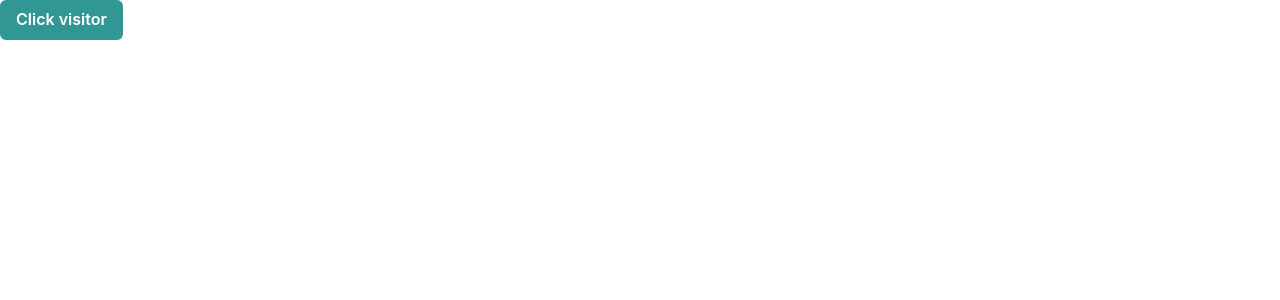
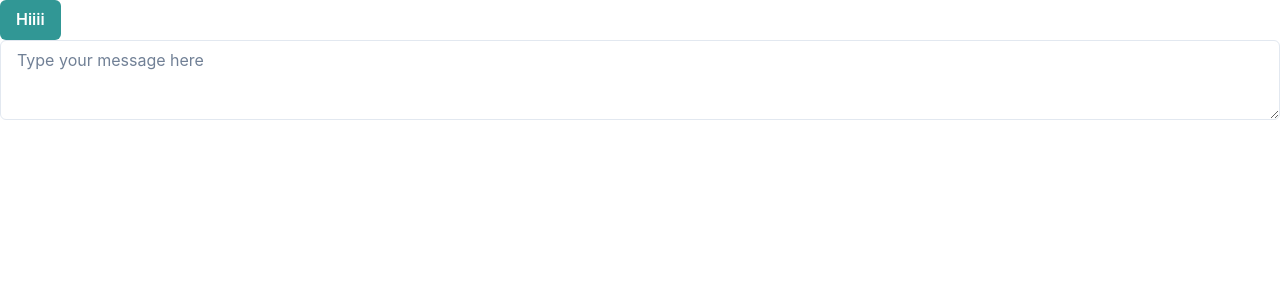
Before and after one commit to AI-Hack-gator/ai_days_fe, a React (Create React App) app: page / in a window 1280 px wide. Shown: the top 300 px of the page. Built offline with nearby package versions, Linux system fonts and the light colour scheme.

Commit message:
setup the state with use content with textarea demo

```diff
--- a/src/App.tsx
+++ b/src/App.tsx
@@ -1,18 +1,14 @@
+// /App.tsx
 import React from 'react';
 import { Box, Button, ChakraProvider } from '@chakra-ui/react';
 import logo from './logo.svg';
 import { UserSession } from './types';
+import Home from './components/Home';
 
 function App() {
-  const userSession: UserSession = {
-    is_customer: false,
-  };
-
   return (
     <ChakraProvider>
-      <Box>
-        <Button colorScheme="teal">Click {userSession.is_customer ? "customer" : "visitor"} </Button>
-      </Box>
+      <Home />
     </ChakraProvider>
   );
 }
--- /dev/null
+++ b/src/components/Home.tsx
@@ -0,0 +1,31 @@
+// components/Home.tsx
+import React from 'react';
+import { Box, Button, Flex } from '@chakra-ui/react';
+import { ChatGPTMessage, InputInfo, Row, UserSession } from '../types';
+import MessageInput from './MessageInput';
+import { ChatProvider } from '../contexts/ChatContext';
+
+const Home: React.FC = () => {
+  const [messages, setMessages] = React.useState<ChatGPTMessage[]>([]);
+  const [rows, setRows] = React.useState<Row[]>([]);
+  const [userSession, setUserSession] = React.useState<UserSession>({
+    is_customer: true,
+  });
+  const [inputInfo, setInputInfo] = React.useState<InputInfo>({
+    text: '',
+    loading: false,
+  });
+
+  return (
+    <ChatProvider>
+      <Box>
+        <Button colorScheme="teal">
+          Hiiii
+        </Button>
+        <MessageInput />
+      </Box>
+    </ChatProvider>
+  );
+};
+
+export default Home;
--- /dev/null
+++ b/src/components/MessageInput.tsx
@@ -0,0 +1,18 @@
+// components/MessageInput.tsx
+import React, { useContext } from 'react';
+import { Textarea } from '@chakra-ui/react';
+import { ChatContext, ChatContextType } from '../contexts/ChatContext';
+
+const MessageInput: React.FC = () => {
+  const { inputInfo, setInputInfo } = useContext<ChatContextType>(ChatContext);
+
+  const handleChange = (e: React.ChangeEvent<HTMLTextAreaElement>) => {
+    setInputInfo((prev) => ({ ...prev, text: e.target.value }));
+  };
+
+  console.log(inputInfo.text)
+
+  return <Textarea placeholder="Type your message here" value={inputInfo.text} onChange={handleChange} />;
+};
+
+export default MessageInput;
--- /dev/null
+++ b/src/contexts/ChatContext.tsx
@@ -0,0 +1,42 @@
+// contexts/ChatContext.tsx
+import React from 'react';
+import { ChatGPTMessage, InputInfo, Row, UserSession } from '../types';
+
+export type ChatContextType = {
+  messages: ChatGPTMessage[];
+  setMessages: React.Dispatch<React.SetStateAction<ChatGPTMessage[]>>;
+  rows: Row[];
+  setRows: React.Dispatch<React.SetStateAction<Row[]>>;
+  userSession: UserSession;
+  setUserSession: React.Dispatch<React.SetStateAction<UserSession>>;
+  inputInfo: InputInfo;
+  setInputInfo: React.Dispatch<React.SetStateAction<InputInfo>>;
+};
+
+const defaultContextValue = {
+  messages: [],
+  setMessages: () => {},
+  rows: [],
+  setRows: () => {},
+  userSession: { is_customer: true },
+  setUserSession: () => {},
+  inputInfo: { text: '', loading: false },
+  setInputInfo: () => {},
+};
+
+export const ChatContext = React.createContext<ChatContextType>(defaultContextValue);
+
+export const ChatProvider: React.FC<React.PropsWithChildren<{}>> = ({ children }) => {
+  const [messages, setMessages] = React.useState<ChatGPTMessage[]>(defaultContextValue.messages);
+  const [rows, setRows] = React.useState<Row[]>(defaultContextValue.rows);
+  const [userSession, setUserSession] = React.useState<UserSession>(defaultContextValue.userSession);
+  const [inputInfo, setInputInfo] = React.useState<InputInfo>(defaultContextValue.inputInfo);
+
+  return (
+    <ChatContext.Provider
+      value={{ messages, setMessages, rows, setRows, userSession, setUserSession, inputInfo, setInputInfo }}
+    >
+      {children}
+    </ChatContext.Provider>
+  );
+};
```
Also changed, not shown: src/apiUtils.ts (added, +22 -0 lines), src/types.ts (+39 -24 lines).
